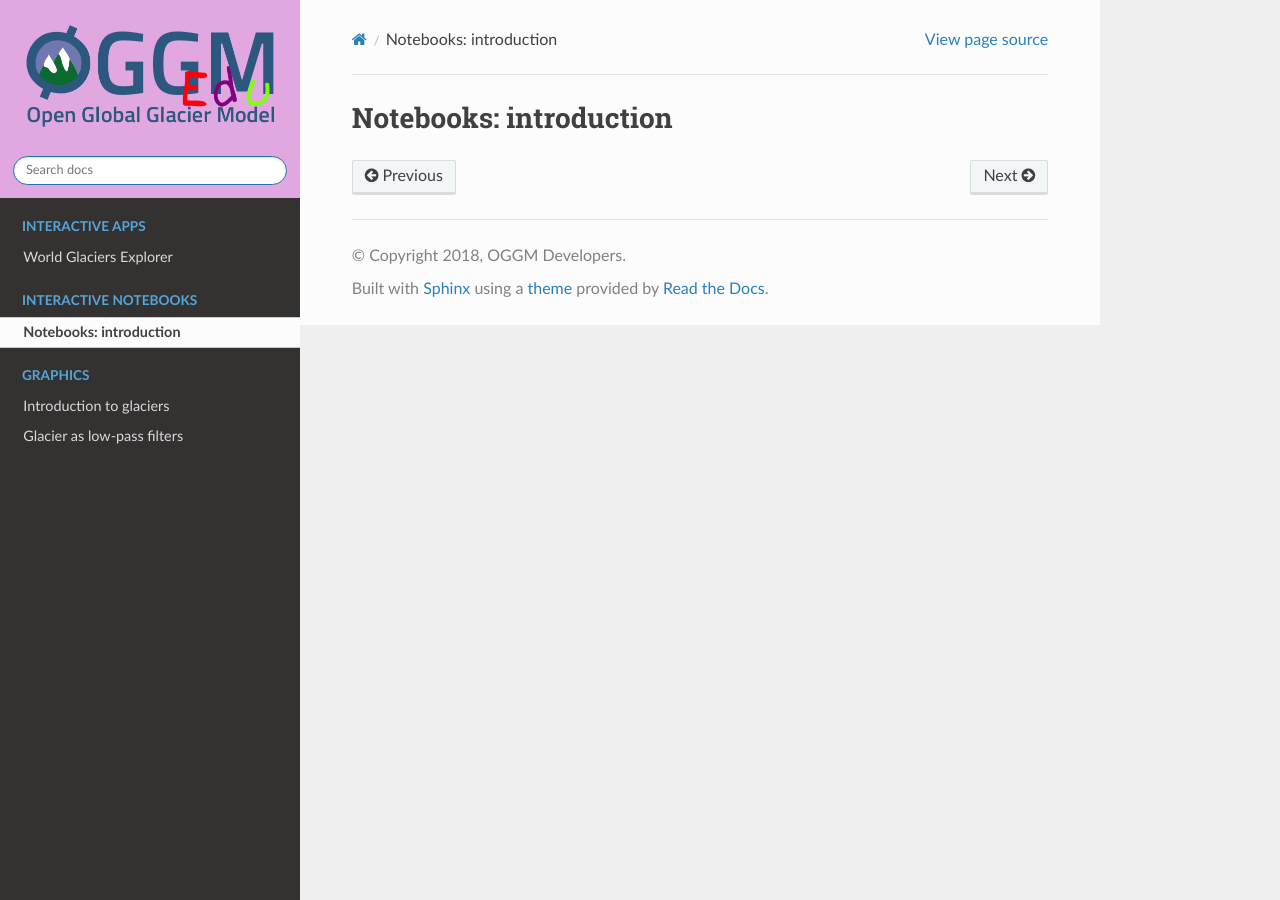
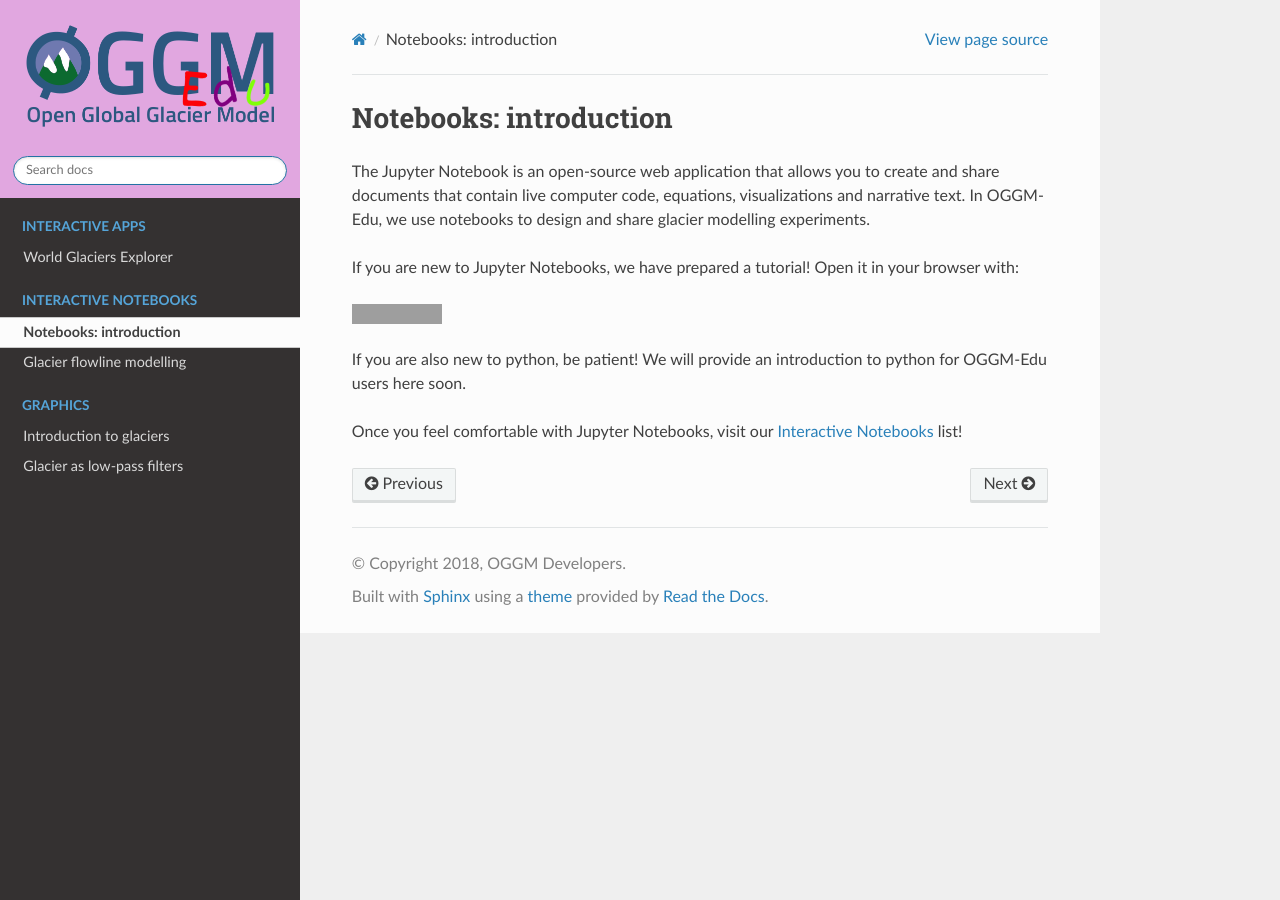
Before and after one commit to OGGM/oggm-edu, a Sphinx documentation site: the page built from docs/notebooks_howto.rst, in a window 1280 px wide. Built offline with Sphinx 7.4.7 and the Read the Docs theme 2.0.0, drawn with Linux system fonts in a browser that asks for light colours; the version number is read from the project's files by our own code; grey boxes are pictures that could not be loaded.

Commit message:
Added a getting started notebook (#17)

```diff
--- a/docs/index.rst
+++ b/docs/index.rst
@@ -17,10 +17,13 @@ Interactive apps
 
     explorer.rst
 
+.. _notebooks_list:
+
 Interactive Notebooks
 ^^^^^^^^^^^^^^^^^^^^^
 
 * :doc:`notebooks_howto`
+* :doc:`notebooks_flowline_intro`
 
 .. toctree::
     :maxdepth: 1
@@ -28,6 +31,7 @@ Interactive Notebooks
     :caption: Interactive Notebooks
 
     notebooks_howto.rst
+    notebooks_flowline_intro.rst
 
 Graphics
 ^^^^^^^^
--- a/docs/notebooks_howto.rst
+++ b/docs/notebooks_howto.rst
@@ -2,3 +2,14 @@
 
 Notebooks: introduction
 =======================
+
+The Jupyter Notebook is an open-source web application that allows you to create and share documents that contain live computer code, equations, visualizations and narrative text. In OGGM-Edu, we use notebooks to design and share glacier modelling experiments.
+
+If you are new to Jupyter Notebooks, we have prepared a tutorial! Open it in your browser with:
+
+.. image:: https://mybinder.org/badge_logo.svg
+    :target: https://mybinder.org/v2/gh/OGGM/oggm-edu/master?filepath=experiments%2Fgetting_started_with_notebooks.ipynb
+
+If you are also new to python, be patient! We will provide an introduction to python for OGGM-Edu users here soon.
+
+Once you feel comfortable with Jupyter Notebooks, visit our :ref:`notebooks_list` list!
```
Also changed, not shown: docs/notebooks_flowline_intro.rst (added, +9 -0 lines), 1 other file.
